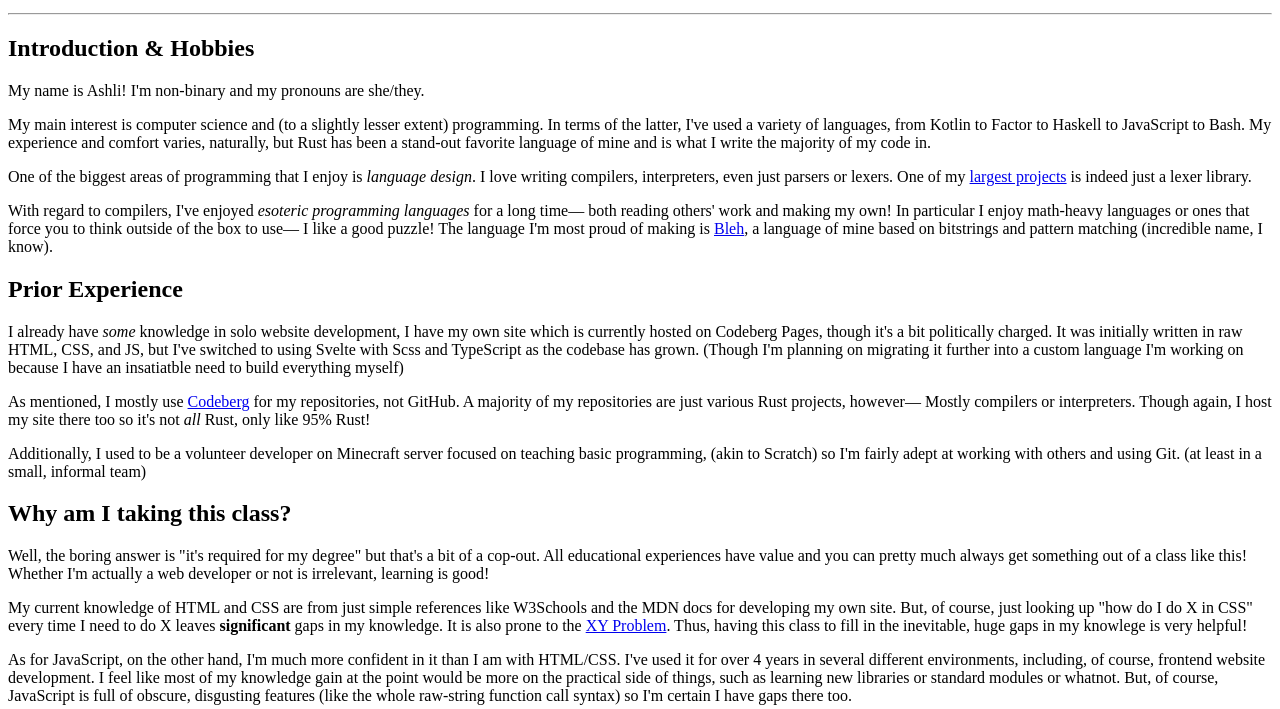
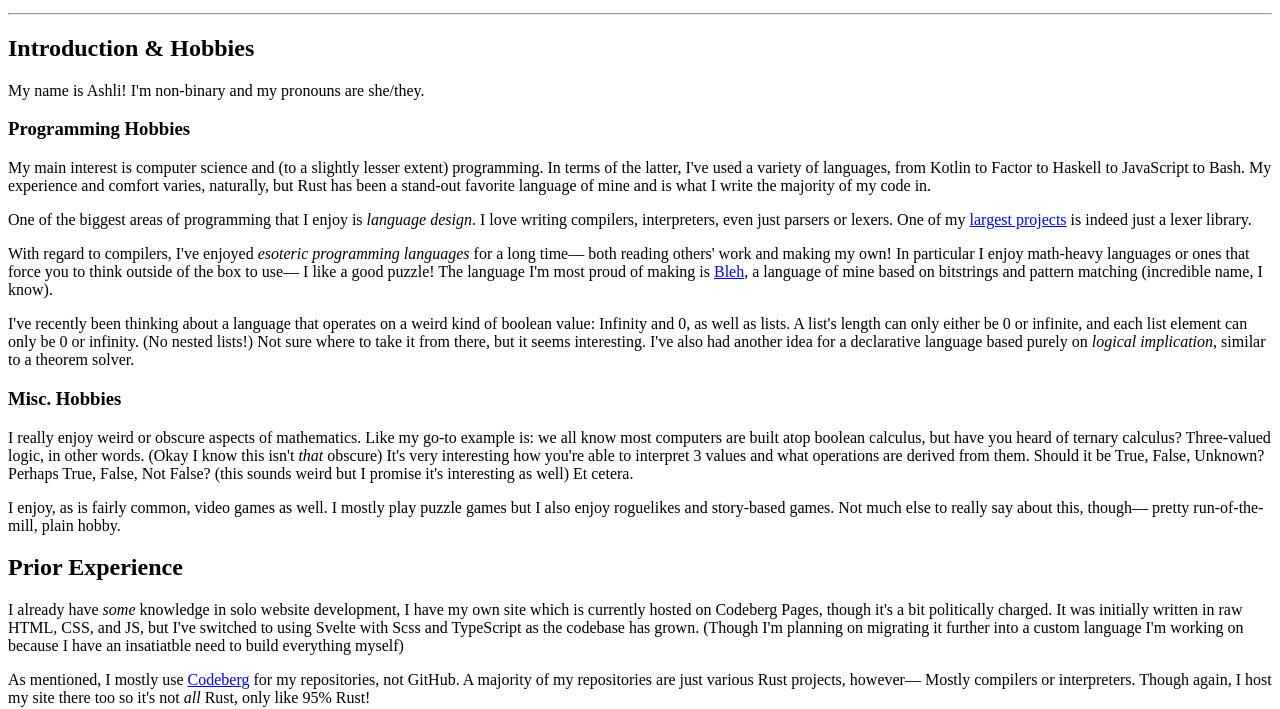
Before and after one commit to ashli-side-account/82000-unit-1, a plain HTML site: page index.html in a window 1280 px wide. Shown: the part 101-810 px from the top of the page. Drawn offline with Linux system fonts and the light colour scheme.

Commit message:
Talk about miscellaneous hobbies

```diff
--- a/index.html
+++ b/index.html
@@ -45,6 +45,8 @@
                     My name is Ashli! I'm non-binary and my pronouns are she/they.
                 </p>
 
+                <h3>Programming Hobbies</h3>
+
                 <p>
                     My main interest is computer science and (to a slightly lesser extent) programming. In terms of the latter, I've
                     used a variety of languages, from Kotlin to Factor to Haskell to JavaScript to Bash. My experience and comfort
@@ -64,6 +66,29 @@
                     to use— I like a good puzzle! The language I'm most proud of making is
                     <a href="https://esolangs.org/wiki/Bleh" target="_blank">Bleh</a>, a language of mine based on bitstrings and pattern
                     matching (incredible name, I know).
+                </p>
+
+                <p>
+                    I've recently been thinking about a language that operates on a weird kind of boolean value: Infinity and 0, as well as
+                    lists. A list's length can only either be 0 or infinite, and each list element can only be 0 or infinity. (No nested lists!)
+                    Not sure where to take it from there, but it seems interesting. I've also had another idea for a declarative language based
+                    purely on <em>logical implication</em>, similar to a theorem solver.
+                </p>
+
+                <h3>Misc. Hobbies</h3>
+
+                <p>
+                    I really enjoy weird or obscure aspects of mathematics. Like my go-to example is: we all know most computers are built atop
+                    boolean calculus, but have you heard of ternary calculus? Three-valued logic, in other words. (Okay I know this isn't
+                    <em>that</em> obscure) It's very interesting how you're able to interpret 3 values and what operations are derived from them.
+
+                    Should it be True, False, Unknown? Perhaps True, False, Not False? (this sounds weird but I promise it's interesting as well)
+                    Et cetera.
+                </p>
+
+                <p>
+                    I enjoy, as is fairly common, video games as well. I mostly play puzzle games but I also enjoy roguelikes and story-based games.
+                    Not much else to really say about this, though— pretty run-of-the-mill, plain hobby.
                 </p>
             </section>
 
@@ -113,10 +138,6 @@
                     so I'm certain I have gaps there too.
                 </p>
             </section>
-
-            <section>
-                <h2></h2>
-            </section>
         </main>
     </body>
 </html>
```
